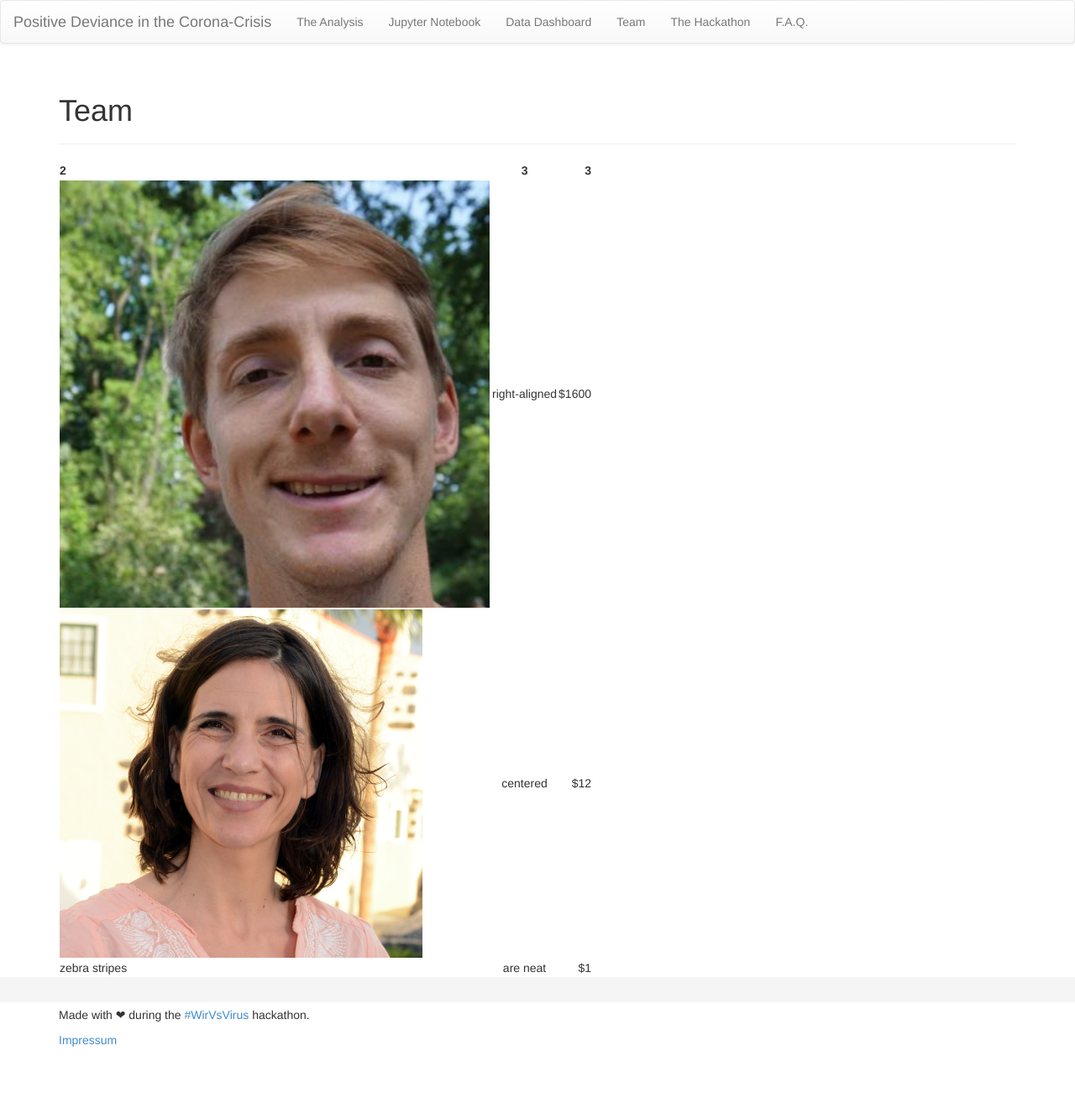
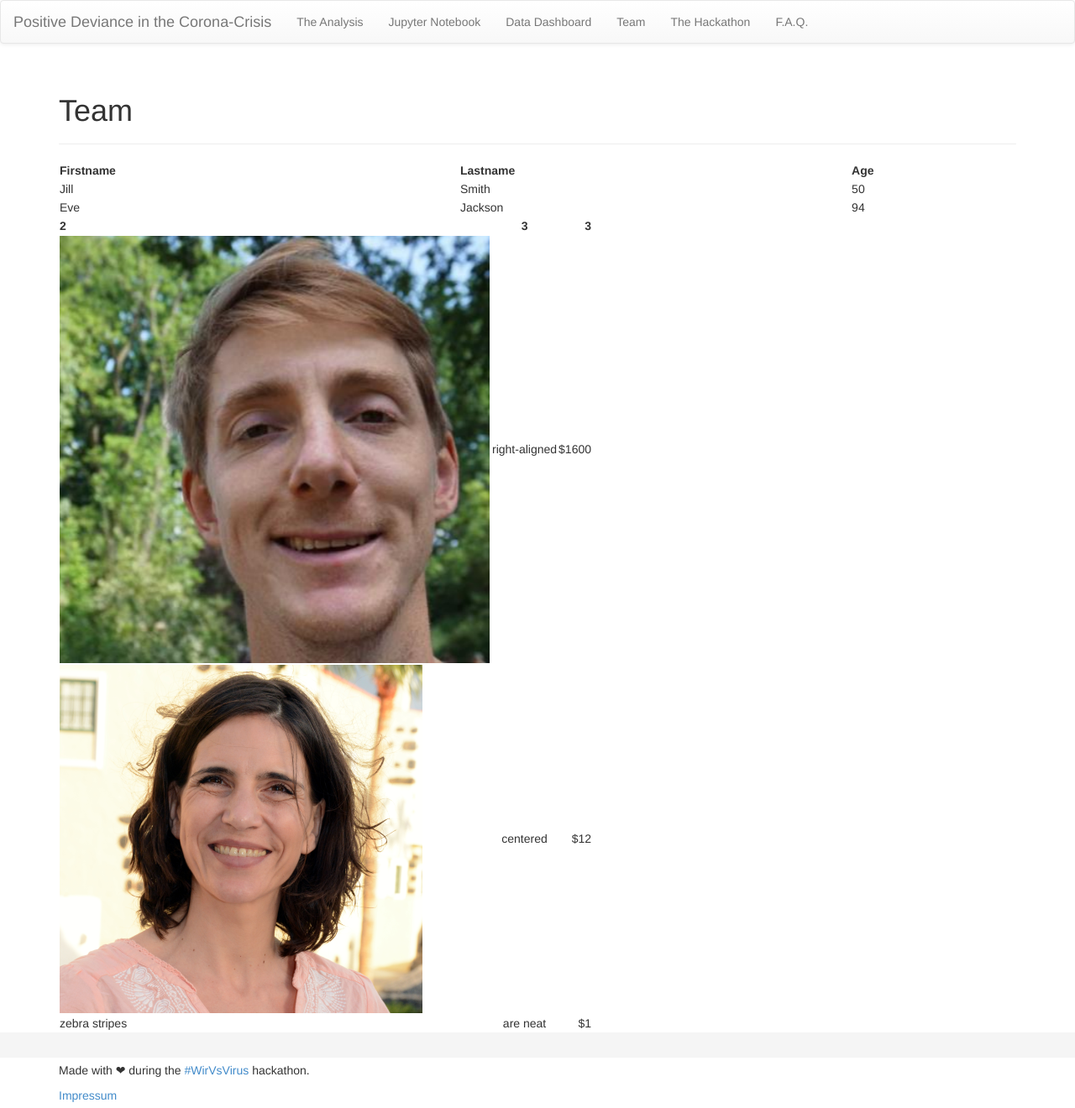
Before and after one commit to pd-viral/web, a Jekyll site: the page built from pages/team.md, in a window 1280 px wide. Shown: the whole page at 84% size. Built offline with Jekyll 4.4.1, drawn with Linux system fonts in a browser that asks for light colours; nearby versions of some CDN libraries; before the commit the page ends 1254 px from its top, so only the background shows below that.

Commit message:
some changes

```diff
--- /dev/null
+++ b/_includes/team.html
@@ -0,0 +1,18 @@
+
+<table style="width:100%">
+    <tr>
+        <th>Firstname</th>
+        <th>Lastname</th>
+        <th>Age</th>
+    </tr>
+    <tr>
+        <td>Jill</td>
+        <td>Smith</td>
+        <td>50</td>
+    </tr>
+    <tr>
+        <td>Eve</td>
+        <td>Jackson</td>
+        <td>94</td>
+    </tr>
+</table>
--- a/pages/team.md
+++ b/pages/team.md
@@ -4,6 +4,15 @@
 description: This is our team
 ---
 
+
+
+{% include team.html %}
+
+
+
+
+
+
 |     2   |    3     |  3  |
 | ------------- |:-------------:| -----:|
 |![Niklas](../img/profile/NiklasWulkow.png)  | right-aligned | $1600 |
```
